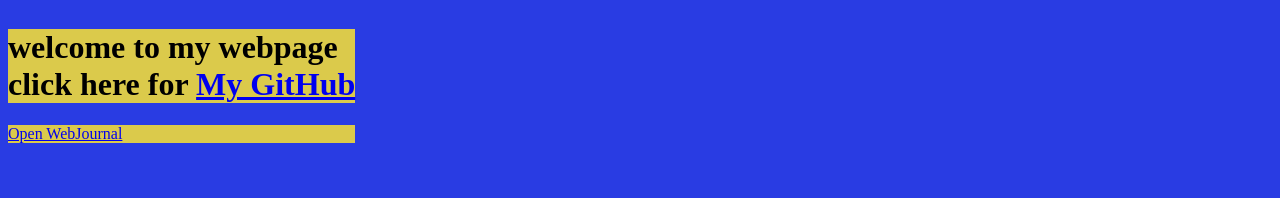
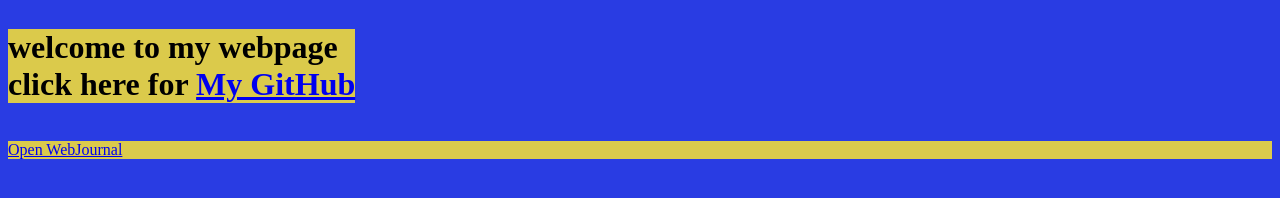
Before and after one commit to appi-git/appiweb, a plain HTML site: page index.html in a window 1280 px wide. Drawn offline with Linux system fonts and the light colour scheme.

Commit message:
Update style.css

```diff
--- a/style.css
+++ b/style.css
@@ -1,12 +1,14 @@
 body {
   background:#293ce3;
-  display:inline-block;
 }
 h1 {
   background:#dbca4b;
-  margin:10
+  margin:10;
+  display:inline-block;
 }
 p {
   background:#dbca4b;
-  font-size:30;
+  font-size:40;
+  font-weight
+  display:inline-block;
 }
```
